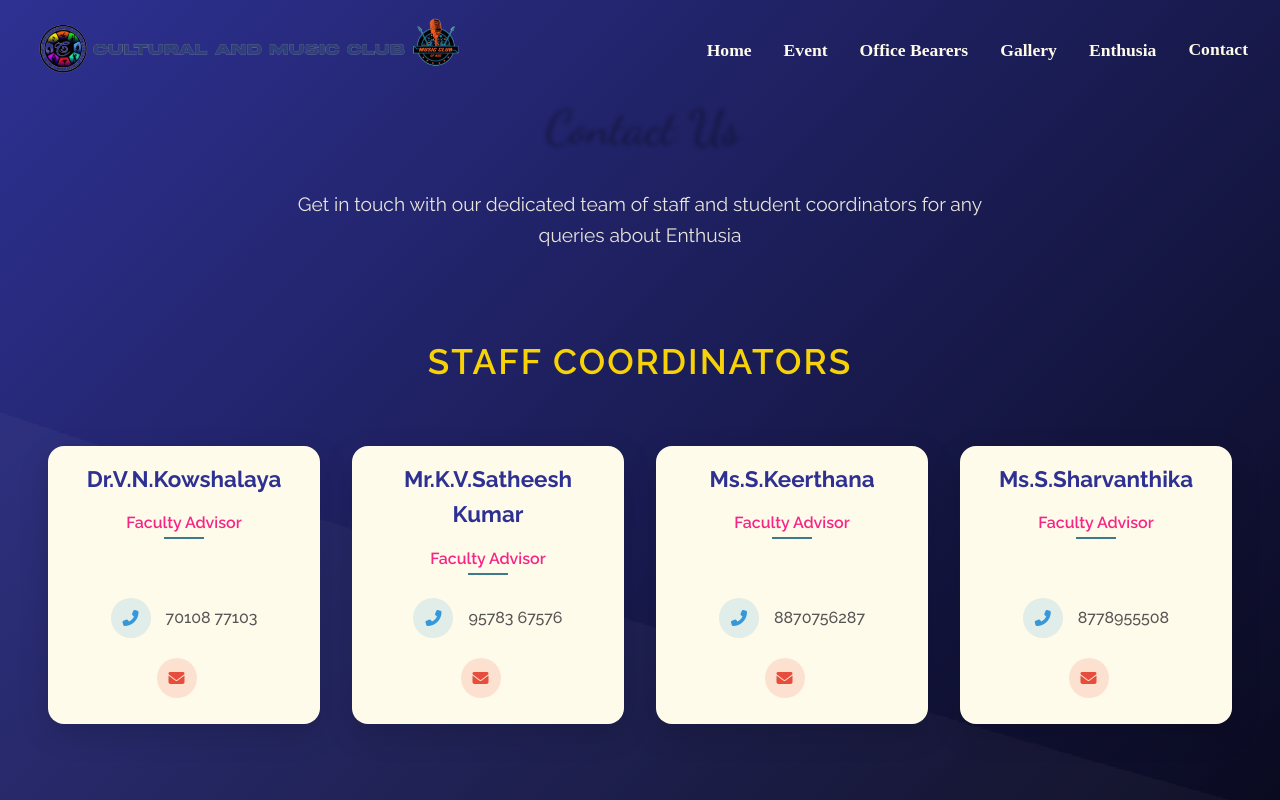
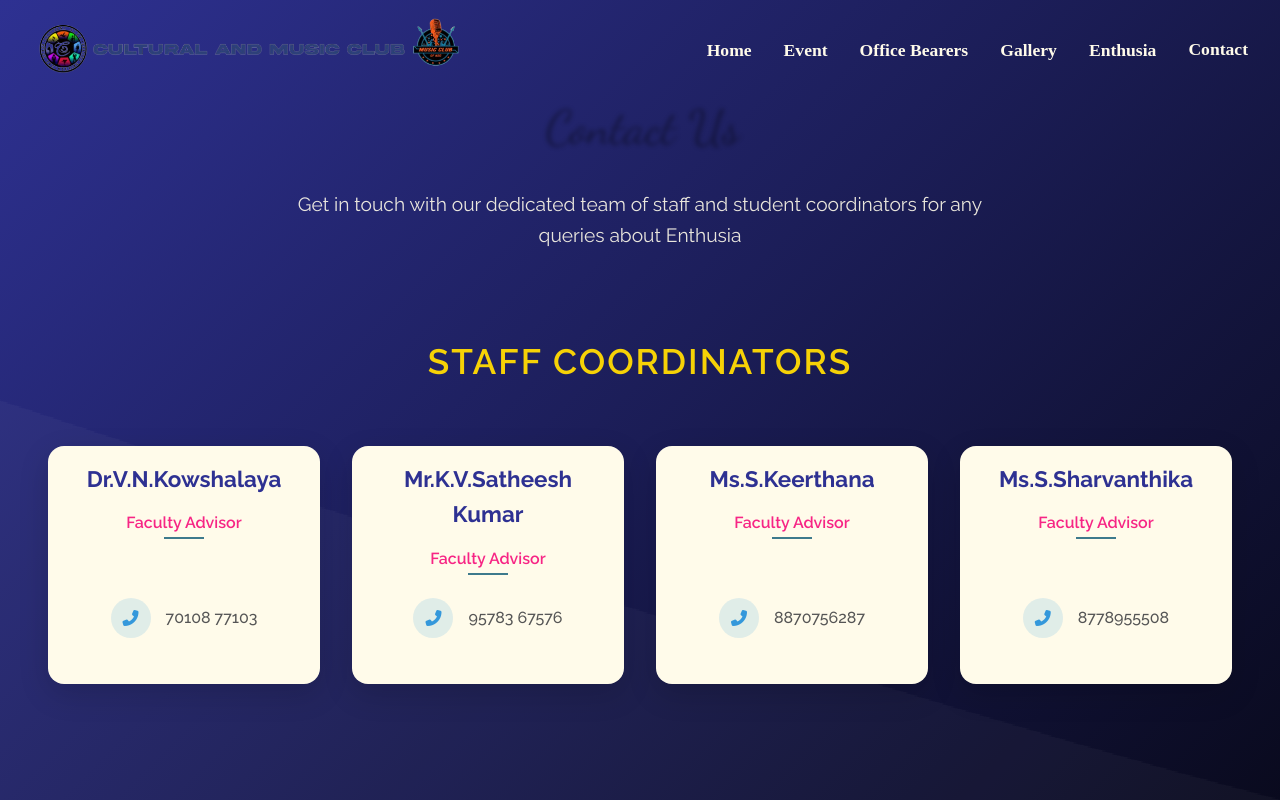
Before and after one commit to sakthivel3011/CULTURAL-CLUB, a React (Vite) app: page /contact in a window 1280 px wide. Shown: the top 800 px of the page. Built offline with nearby package versions, Linux system fonts and the light colour scheme.

Commit message:
Update Contact.jsx

```diff
--- a/src/pages/Contact.jsx
+++ b/src/pages/Contact.jsx
@@ -98,9 +98,7 @@ const Contact = () => {
                   <span>{contact.phone}</span>
                 </div>
                 <div className="contact-info" onClick={() => handleEmailClick(contact.email)}>
-                  <div className="icon-wrapper email-icon">
-                    <i className="fas fa-envelope"></i>
-                  </div>
+
                   <span>{contact.email}</span>
                 </div>
               </div>
```
